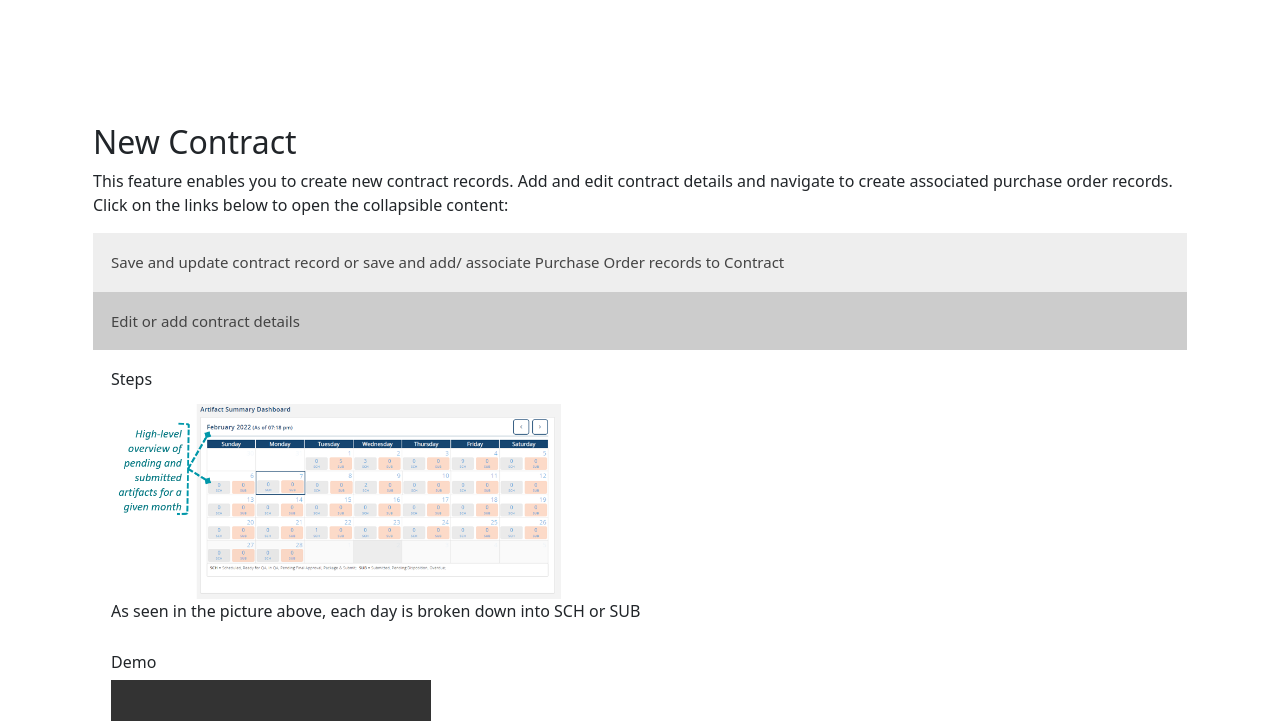
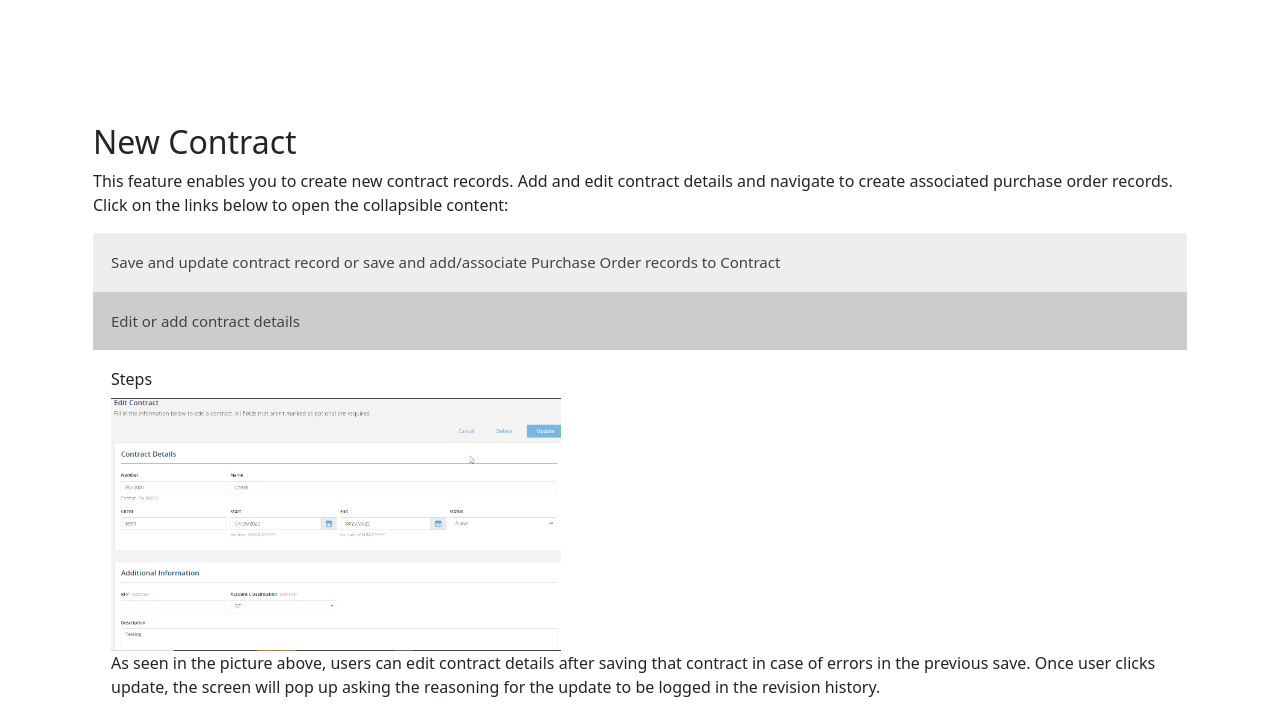
Before and after one commit to 2001mrajesh/SOPOE, a plain HTML site: page projectMan/Contracts.html in a window 1280 px wide. Both pictures are taken after a click on the button "Edit or add contract details". Shown: the part 1406-2127 px from the top of the page. Drawn offline with nearby package versions, Linux system fonts and the light colour scheme; grey boxes are pictures that could not be loaded.

Commit message:
update sites with pictures and headings

```diff
--- a/projectMan/Contracts.html
+++ b/projectMan/Contracts.html
@@ -257,9 +257,9 @@
 
           <div class="space">
             <h6>Steps</h6>
-            <img src ="../Images/highlevelOverviewPMO.PNG" width="450px" >
+            <img src ="../Images/Viewcontractsummary.png" width="450px" >
             <br>
-            <p>As seen in the picture above, each day is broken down into SCH or SUB </p>
+            <p>As seen in the picture above, the status summary gives a high level overview of active contracts, on-hold contracts, and closing in 30 day contracts. On the bottom of the image, user can filter through the different statuses to see which contracts will be prioritized.</p>
           </div>
 
           <div class="space">
@@ -279,9 +279,9 @@
 
           <div class="space">
             <h6>Steps</h6>
-            <img src ="../Images/highlevelOverviewPMO.PNG" width="450px" >
+            <img src ="../Images/sortcontractsanddrill.PNG" width="450px" >
             <br>
-            <p>As seen in the picture above, each day is broken down into SCH or SUB </p>
+            <p>As seen in the picture above, from the details section, users can filter the different statuses. Users can then select a specific contract and this will allow them to edit contract details on a seperate page as seen by the blue arrow in the image. </p>
           </div>
 
           <div class="space">
@@ -338,17 +338,17 @@
 
       <h2>New Contract</h2>
       <p>This feature enables you to create new contract records. Add and edit contract details and navigate to create associated purchase order records. Click on the links below to open the collapsible content:</p>
-      <button class="accordion">Save and update contract record or save and add/ associate Purchase Order records to Contract  </button>
-      <div class="panel">
+      <button class="accordion">Save and update contract record or save and add/associate Purchase Order records to Contract  </button>
+      <div class="panel" >
         <div>
 
           <div class="space">
 
             <h6>Steps</h6>
 
-            <img src ="../Images/highlevelOverviewPMO.PNG" width="450px" >
+            <img src ="../Images/Save and Update Contract Record.PNG" width="400px" >
             <br>
-            <p>As seen in the picture above, each day is broken down into SCH or SUB </p>
+            <p>As seen in the picture above, the contract details will be filled out with their respective fields. The user can also add additional details regarding the contract such as: request for proposal(rfp), account classification(CoPA, DE, USDC), and a simple description. There is a save and a save PO option at the top. If you select the save button, it will allow you to continue to the page that includes the update feature and revision details. If you select the save PO option, you will be prompted to fill out details about a purchase order for that specific client. Then, this page will lead into a reseource setup page and make the user create an initiative. The adding an initiatives page will lead to an add artifact page. User will be prompted to either create another artifact or they can save what they have currently.  </p>
           </div>
 
           <div class="space">
@@ -360,16 +360,16 @@
           </div>
         </div>
       </div>
-
+    </div>
       <button class="accordion">Edit or add contract details  </button>
       <div class="panel">
         <div>
 
           <div class="space">
             <h6>Steps</h6>
-            <img src ="../Images/highlevelOverviewPMO.PNG" width="450px" >
+            <img src ="../Images/editContractDetails.png" width="450px" >
             <br>
-            <p>As seen in the picture above, each day is broken down into SCH or SUB </p>
+            <p>As seen in the picture above, users can edit contract details after saving that contract in case of errors in the previous save. Once user clicks update, the screen will pop up asking the reasoning for the update to be logged in the revision history. </p>
           </div>
 
           <div class="space">
@@ -388,9 +388,9 @@
 
           <div class="space">
             <h6>Steps</h6>
-            <img src ="../Images/highlevelOverviewPMO.PNG" width="450px" >
+            <img src ="../Images/contractrevisionhistory.PNG" width="450px" >
             <br>
-            <p>As seen in the picture above, each day is broken down into SCH or SUB </p>
+            <p>As seen in the picture above, the revision history takes notice of all the updates that occured to the current contract. If a user clicks on view details, it will populate a table with all the fields and their original and new values for that specific revision. </p>
           </div>
 
           <div class="space">
@@ -427,9 +427,9 @@
 
           <div class="space">
             <h6>Steps</h6>
-            <img src ="../Images/highlevelOverviewPMO.PNG" width="450px" >
+            <img src ="../Images/SearchCriteria.PNG" width="450px" >
             <br>
-            <p>As seen in the picture above, each day is broken down into SCH or SUB </p>
+            <p> The search criteria gets broken down into different criteria such as: Contract Number, Contract Name, Client, Account, Start Date, End Date, and Status. </p>
           </div>
 
           <div class="space">
@@ -448,11 +448,13 @@
 
           <div class="space">
             <h6>Steps</h6>
-            <img src ="../Images/highlevelOverviewPMO.PNG" width="450px" >
+            <a target="_blank" href="../Images/contractSearchResult.PNG">
+            <img src ="../Images/contractSearchResult.PNG" width="450px" >
+            </a>
             <br>
-            <p>As seen in the picture above, each day is broken down into SCH or SUB </p>
+            <p>As seen in the picture above, after conducting a search and clicking on the search button, it will populate a table with all the applicable outputs. A user can click on the highlighted area to export search results to an excel sheet. </p>
           </div>
-
+          <!-- Need demo-->
           <div class="space">
             <h6>Demo</h6>
             <video width="320" height="240" controls>
```
Also changed, not shown: DelMan/AppDevHub.html (+1 -1 lines), DelMan/BusMetIn.html (+1 -1 lines), DelMan/CapManHub.html (+1 -1 lines), DelMan/KnowCen.html (+1 -1 lines), DelMan/LearnCen.html (+1 -1 lines), DelMan/RelMan.html (+1 -1 lines), DelMan/RiskMan.html (+1 -1 lines), DelMan/TranMan.html (+1 -1 lines), Images/Save and Update Contract Record.PNG (added), Images/SearchCriteria.PNG (added), Images/Viewcontractsummary.png (added), Images/contractSearchResult.PNG (added), Images/contractrevisionhistory.PNG (added), Images/editContractDetails.png (added), 1 more files.
